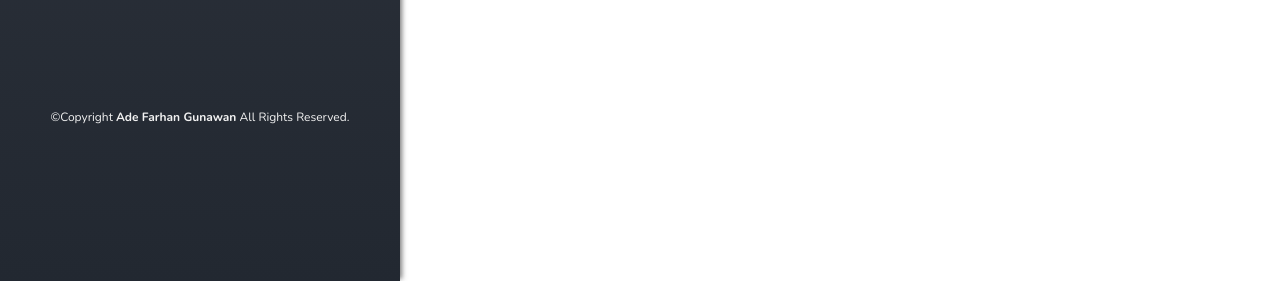
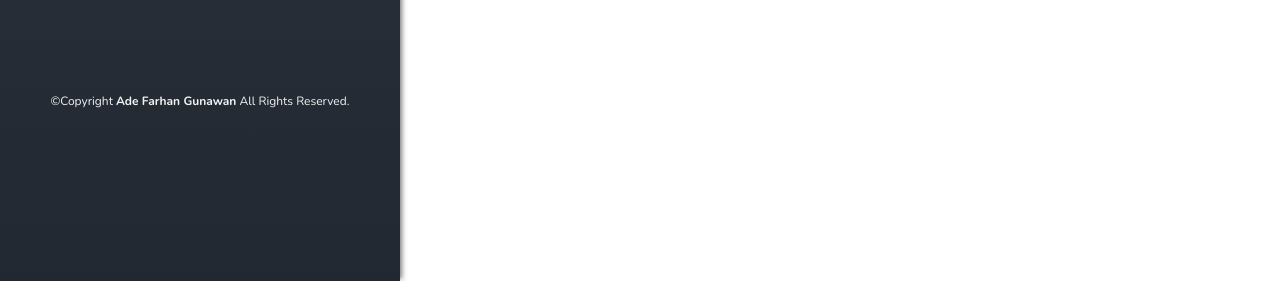
Before and after one commit to adfarhan/CvWeb_Ade, a plain HTML site: page index.html in a window 1280 px wide. Shown: the part 519-800 px from the top of the page. Drawn offline with nearby package versions, Linux system fonts and the light colour scheme.

Commit message:
Update style.css

```diff
--- a/assets/css/style.css
+++ b/assets/css/style.css
@@ -279,7 +279,7 @@ span{
     font-size: 12px;
     font-weight: 300;
     color: #f2f2f2;
-    margin-top: 7rem ;
+    margin-top: 6rem ;
 }
 
 .sidebar .bio .desc h3 {
```
